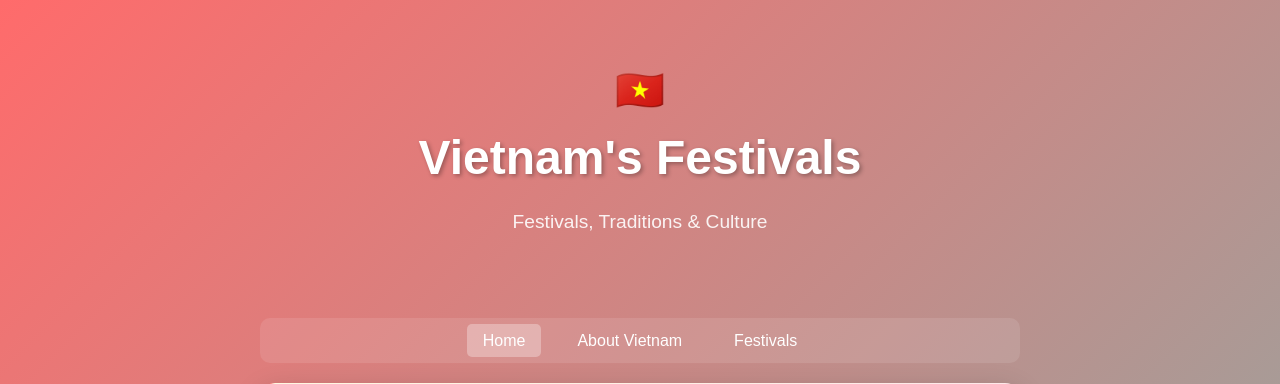
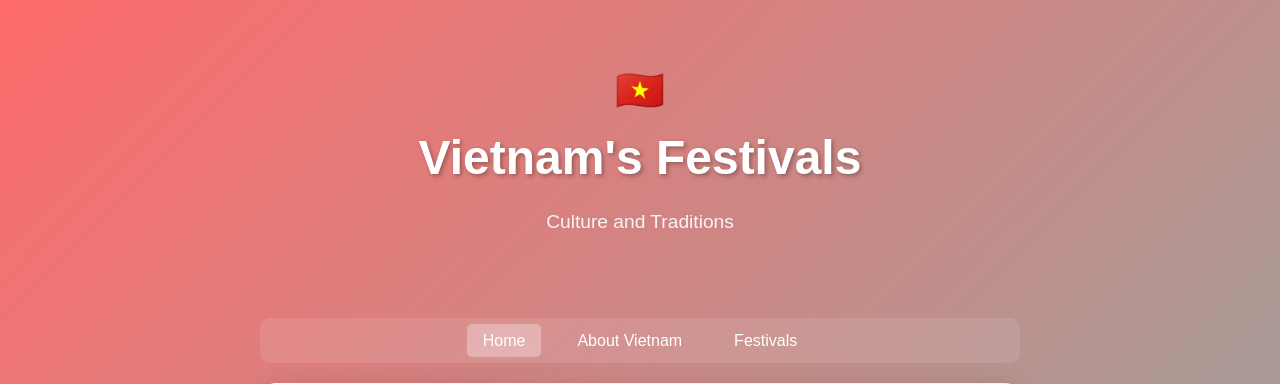
Before and after one commit to jspro1/Hello-Vietnam, a PHP site: page /festivals.php in a window 1280 px wide. Shown: the top 384 px of the page. Run offline with PHP 8.4, Linux system fonts and the light colour scheme.

Commit message:
content updates

```diff
--- a/festivals.php
+++ b/festivals.php
@@ -2,7 +2,7 @@
 // Set page variables
 $page_title = 'Vietnam\'s Festivals - Hello Vietnam';
 $header_title = 'Vietnam\'s Festivals';
-$header_subtitle = 'Festivals, Traditions & Culture';
+$header_subtitle = 'Culture and Traditions';
 
 // Includes
 include 'includes/header.php';
```
